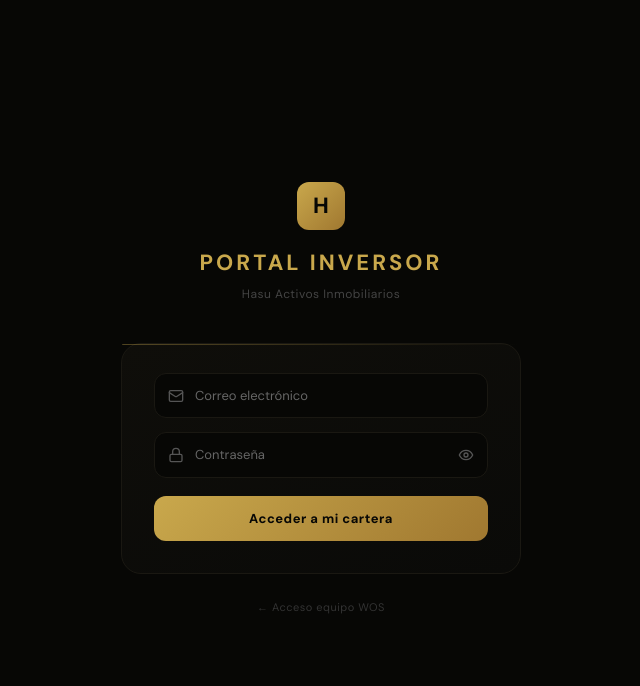
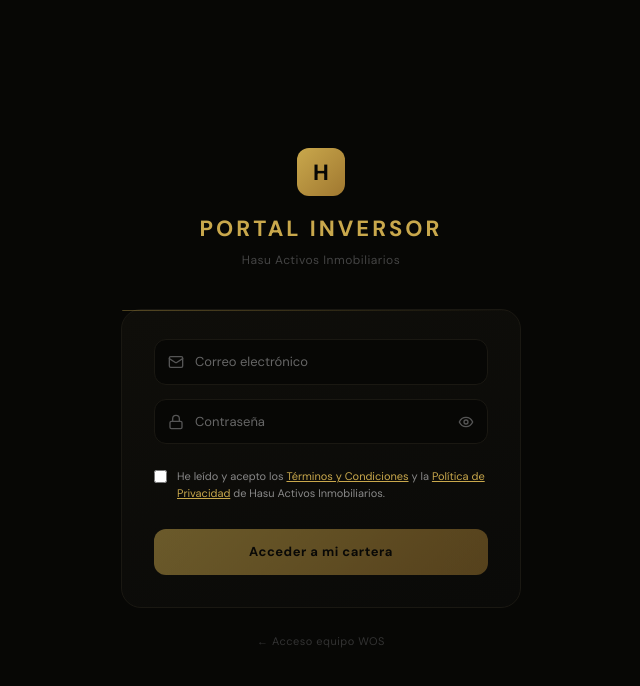
Before and after one commit to patomdq/wallest_operating_system, a Next.js app: page /inversores/login in a window 1280 px wide. Shown: the top 686 px of the page, without its empty margins (319-959 px from the left). Built offline with nearby package versions, Linux system fonts and the light colour scheme; no server answers.

Commit message:
fix: checkbox para acceder a cartera inversor WOS

```diff
--- a/app/inversores/login/page.tsx
+++ b/app/inversores/login/page.tsx
@@ -11,6 +11,7 @@ export default function InversorLoginPage() {
   const [showPassword, setShowPassword] = useState(false);
   const [error, setError] = useState('');
   const [isLoading, setIsLoading] = useState(false);
+  const [aceptaTerminos, setAceptaTerminos] = useState(false);
   const [mounted, setMounted] = useState(false);
   const router = useRouter();
 
@@ -169,17 +170,49 @@ export default function InversorLoginPage() {
                 </div>
               )}
 
+              {/* T&C */}
+              <div style={{ display: 'flex', alignItems: 'flex-start', gap: 10, padding: '10px 0' }}>
+                <input
+                  type="checkbox"
+                  id="terminos"
+                  checked={aceptaTerminos}
+                  onChange={e => setAceptaTerminos(e.target.checked)}
+                  style={{ marginTop: 2, accentColor: '#c9a84c', cursor: 'pointer', flexShrink: 0 }}
+                />
+                <label htmlFor="terminos" style={{ fontSize: 11, color: '#888', lineHeight: 1.5, cursor: 'pointer' }}>
+                  He leído y acepto los{' '}
+                  <a
+                    href="https://wallest.pro/terminos-y-condiciones"
+                    target="_blank"
+                    rel="noopener noreferrer"
+                    style={{ color: '#c9a84c', textDecoration: 'underline' }}
+                  >
+                    Términos y Condiciones
+                  </a>
+                  {' '}y la{' '}
+                  <a
+                    href="https://wallest.pro/politica-de-privacidad"
+                    target="_blank"
+                    rel="noopener noreferrer"
+                    style={{ color: '#c9a84c', textDecoration: 'underline' }}
+                  >
+                    Política de Privacidad
+                  </a>
+                  {' '}de Hasu Activos Inmobiliarios.
+                </label>
+              </div>
+
               {/* Submit */}
               <button
                 type="submit"
-                disabled={isLoading}
+                disabled={isLoading || !aceptaTerminos}
                 style={{
                   width: '100%', padding: '13px',
                   background: 'linear-gradient(135deg, #c9a84c, #a07830)',
                   border: 'none', borderRadius: 12,
                   color: '#070705', fontSize: 13, fontWeight: 700,
-                  cursor: isLoading ? 'not-allowed' : 'pointer',
-                  opacity: isLoading ? 0.7 : 1,
+                  cursor: (isLoading || !aceptaTerminos) ? 'not-allowed' : 'pointer',
+                  opacity: (isLoading || !aceptaTerminos) ? 0.5 : 1,
                   letterSpacing: '0.5px',
                   fontFamily: 'inherit',
                   marginTop: 4,
```
